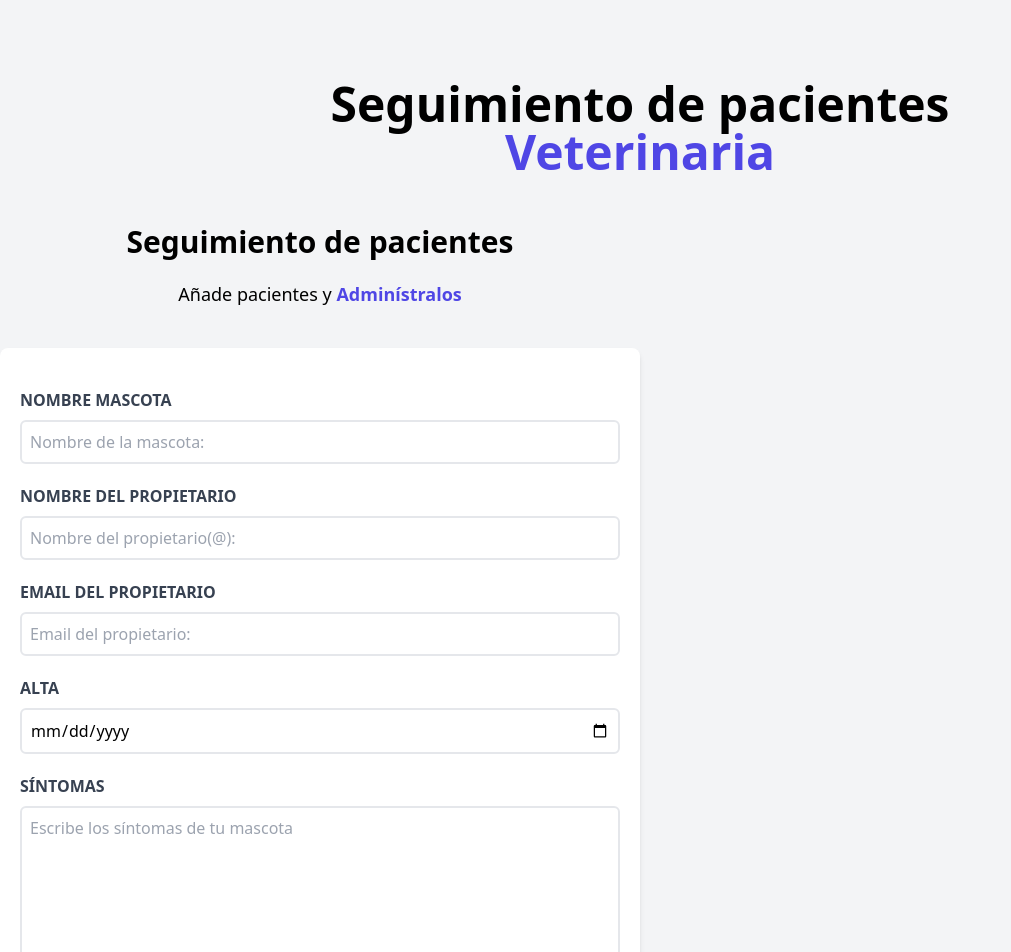
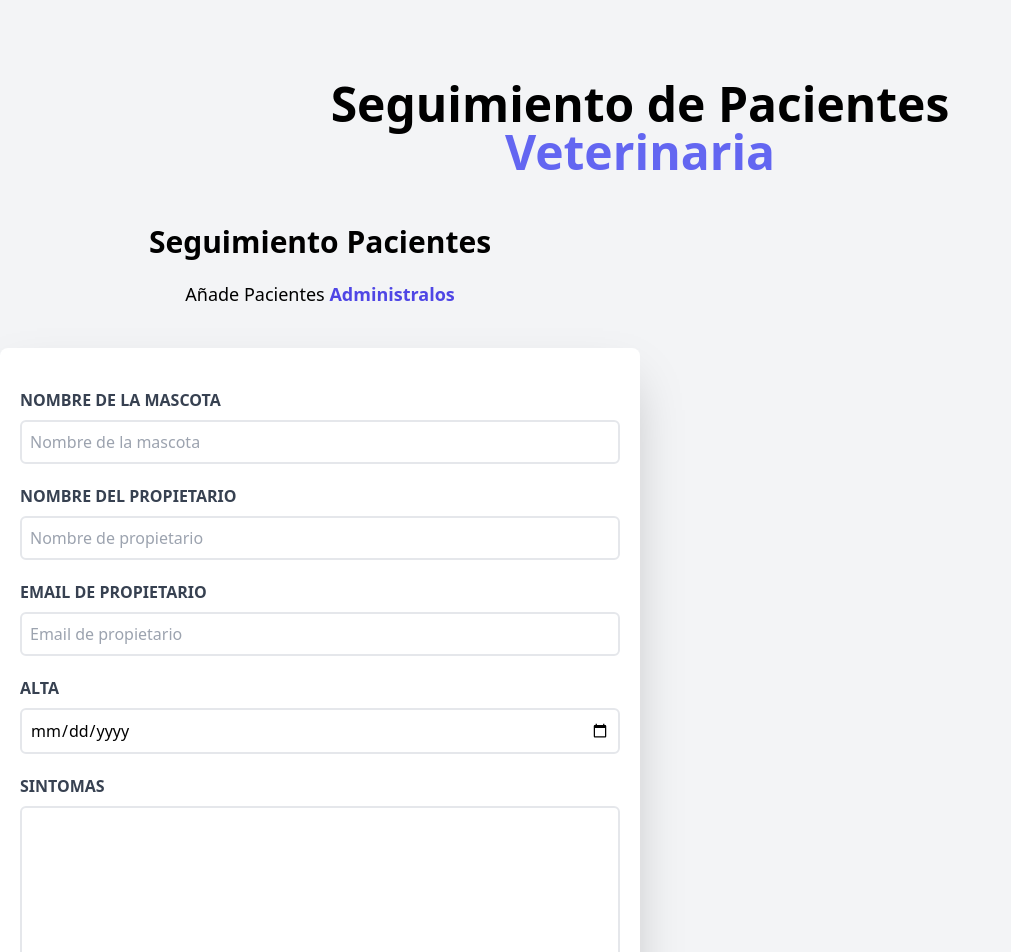
Before and after one commit to kanondrago/Formulario-Veterinaria-vuejs, a Vue app: page / in a window 1280 px wide. Shown: the top 952 px of the page, without its empty margins (0-1011 px from the left). Built offline with nearby package versions, Linux system fonts and the light colour scheme.

Commit message:
Antes de registrar paciente

```diff
--- a/package.json
+++ b/package.json
@@ -9,6 +9,7 @@
     "preview": "vite preview"
   },
   "dependencies": {
+    "@headlessui/vue": "^1.7.23",
     "vue": "^3.5.13"
   },
   "devDependencies": {
--- a/src/components/Alerta.vue
+++ /dev/null
@@ -1,27 +0,0 @@
-<script setup>
-
-    import { computed } from 'vue';
-
-    const props = defineProps({
-        alerta: {
-            type: Object,
-            required: true
-        }
-    })
-
-    const isError = computed(() => {
-        return props.alerta.tipo === 'error';
-    })
-
-
-</script>
-
-
-<template>
-    <div
-        :class="[isError ? 'bg-red-500' : 'bg-green-500']"
-        class="text-white text-center p3 uppercase folt-bold mb-3 rounded-md"
-    >
-        <p>{{alerta.mensaje}}</p>
-    </div>
-</template>
--- a/src/components/Formulario.vue
+++ b/src/components/Formulario.vue
@@ -1,144 +1,95 @@
-
 <script setup>
 
-    import { reactive } from 'vue';
-    import Alerta from './Alerta.vue';
-
-    const alerta = reactive({
-        tipo: '',
-        mensaje: '',
-    })
-
-    const paciente = reactive({
-        nombre: '',
-        propietario: '',
-        email: '',
-        alta: '',
-        sintomas: ''
-    });
-
-    const validar = () => {
-
-        // Validando que no esten vacios Object.values(paciente) => devuelve un arreglo de los valores de las propiedades del objeto
-        if(Object.values(paciente).includes('')) {
-            alerta.mensaje = 'Todos los campos son obligatorios'
-            alerta.tipo = 'error';
-            return;
-        }
-        // alerta.mensaje = 'Mensaje enviado con exito'
-        // alerta.tipo = 'success';
-    }
 
 
 </script>
 
+
 <template>
+
     <div class="md:w-1/2">
-        <h2 class="font-black text-3xl text-center">Seguimiento de pacientes</h2>
-
+        <h2 class="font-black text-3xl text-center">Seguimiento Pacientes</h2>
         <p class="text-lg mt-5 text-center mb-10">
-            Añade pacientes y
-            <span class="text-indigo-600 font-bold">Adminístralos</span>
+            Añade Pacientes
+            <span class="text-indigo-600 font-bold">Administralos</span>
         </p>
 
-        <Alerta
-            v-if="alerta.mensaje"
-            v-bind:alerta="alerta"
-        >
-
-        </Alerta>
-
-        <form
-            action=""
-            class="bg-white shadow-md rounded-lg py-10 px-5 mb-10"
-            v-on:submit.prevent="validar"
-        >
-
+        <form class="bg-white shadow-2xl rounded-lg py-10 px-5">
             <div class="mb-5">
                 <label
-                    for="mascota"
                     class="block text-gray-700 uppercase font-bold"
-                >
-                    Nombre Mascota
+                    for="mascota">
+                    Nombre de la mascota
                 </label>
                 <input
-                    id="mascota"
+                    id=mascota
                     type="text"
-                    placeholder="Nombre de la mascota: "
+                    placeholder="Nombre de la mascota"
                     class="border-2 w-full p-2 mt-2 placeholder-gray-400 rounded-md"
-                    v-model="paciente.nombre"
                 >
             </div>
 
             <div class="mb-5">
                 <label
-                    for="propietario"
-                    class="block text-gray-700 uppercase font-bold"
-                >
+                    class="block text-gray-700 uppercase font-bold mt-4"
+                    for="propietario">
                     Nombre del propietario
                 </label>
                 <input
-                    id="propietario"
+                    id=propietario
                     type="text"
-                    placeholder="Nombre del propietario(@): "
+                    placeholder="Nombre de propietario"
                     class="border-2 w-full p-2 mt-2 placeholder-gray-400 rounded-md"
-                    v-model="paciente.propietario"
                 >
             </div>
 
             <div class="mb-5">
                 <label
-                    for="email"
-                    class="block text-gray-700 uppercase font-bold"
-                >
-                    Email del propietario
+                    class="block text-gray-700 uppercase font-bold mt-4"
+                    for="email">
+                    Email de propietario
                 </label>
                 <input
-                    id="email"
+                    id=email
                     type="email"
-                    placeholder="Email del propietario: "
+                    placeholder="Email de propietario"
                     class="border-2 w-full p-2 mt-2 placeholder-gray-400 rounded-md"
-                    v-model="paciente.email"
                 >
             </div>
 
             <div class="mb-5">
                 <label
-                    for="alta"
-                    class="block text-gray-700 uppercase font-bold"
-                >
+                    class="block text-gray-700 uppercase font-bold mt-4"
+                    for="alta">
                     Alta
                 </label>
                 <input
-                    id="alta"
+                    id=alta
                     type="date"
                     class="border-2 w-full p-2 mt-2 placeholder-gray-400 rounded-md"
-                    v-model="paciente.alta"
                 >
             </div>
 
             <div class="mb-5">
                 <label
-                    for="sintomas"
-                    class="block text-gray-700 uppercase font-bold"
-                >
-                    Síntomas
+                    class="block text-gray-700 uppercase font-bold mt-4"
+                    for="sintomas">
+                    Sintomas
                 </label>
                 <textarea
-                    id="sintomas"
-                    placeholder="Escribe los síntomas de tu mascota"
-                    class="border-2 w-full p-2 mt-2 placeholder-gray-400 rounded-md h-40"
-                    v-model="paciente.sintomas"
-                ></textarea>
+                    id=sintomas
+                    placeholder="Descrine los sintomas de los pacientes"
+                    class="border-2 w-full p-2 mt-2 placeholder-gray-400 rounded-md h-40">
+                </textarea>
             </div>
 
             <input
                 type="submit"
-                class="bg-indigo-600 w-full p-3 text-white uppercase font-bold hover:bg-indigo-700 cursor-pointer transition-colors rounded-lg"
-                value="Registrar paciente"
-            >
+                value="Registrar Paciente"
+                class="bg-indigo-400 w-full p-3 text-white uppercase font-bold cursor-pointer hover:bg-indigo-700 transition-colors rounded-md">
 
         </form>
 
     </div>
+
 </template>
--- a/src/components/Header.vue
+++ b/src/components/Header.vue
@@ -1,6 +1,12 @@
+<script setup>
+
+</script>
+
 <template>
-    <h1 class="font-black text-5xl text-center">
-        Seguimiento de pacientes
-        <span class="text-indigo-600 block">Veterinaria</span>
-    </h1>
+
+  <h1 class="font-black text-5xl text-center">
+    Seguimiento de Pacientes
+    <span class="text-indigo-500 block">Veterinaria</span>
+  </h1>
+
 </template>
```
Also changed, not shown: src/App.vue (+4 -3 lines), 1 other file (tests, documents, lock files or other folders).
